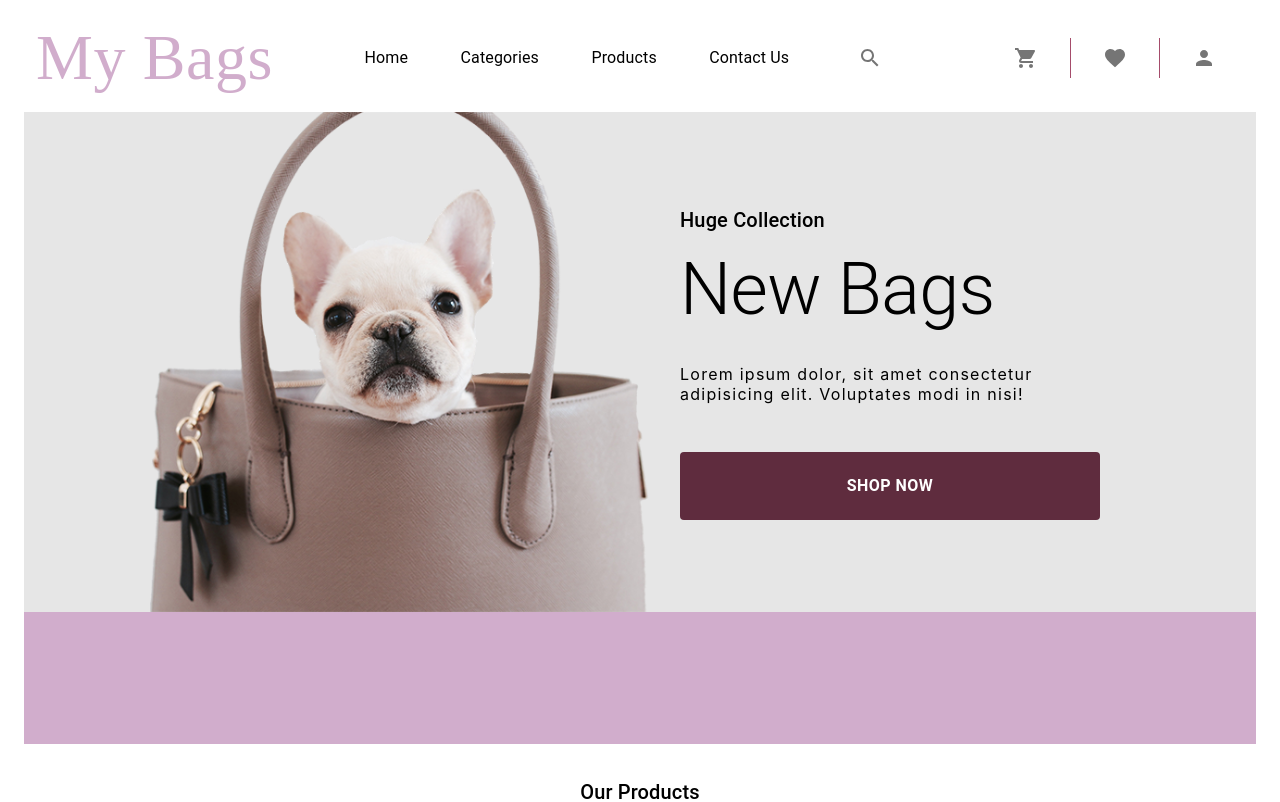
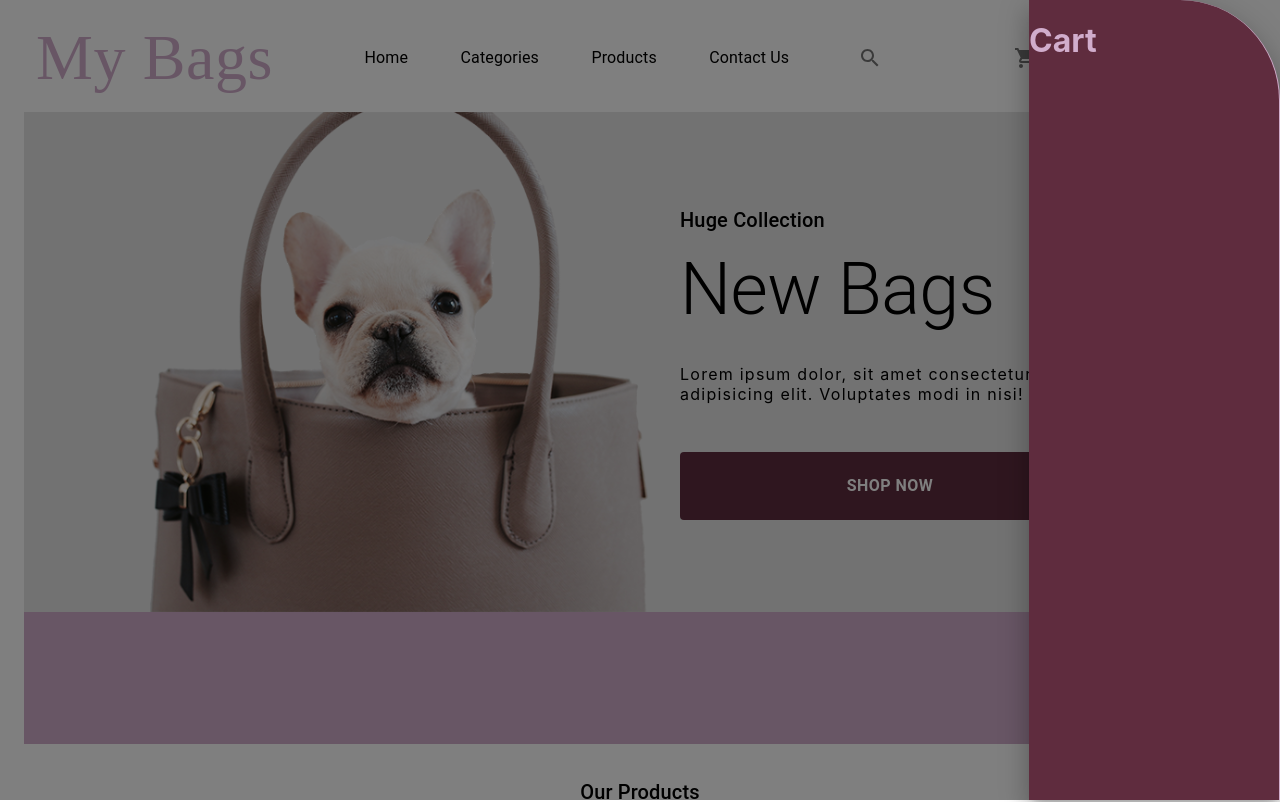
Before and after one commit to JiwanChaudhary/E-Commerce, a React (Create React App) app: page / in a window 1280 px wide. Shown: the top 802 px of the page. Built offline with nearby package versions, Linux system fonts and the light colour scheme; a web font is replaced by a local one.

Commit message:
cart initialised

```diff
--- a/src/App.js
+++ b/src/App.js
@@ -3,6 +3,7 @@ import { ThemeProvider } from "@mui/system";
 import { useEffect } from "react";
 import Appbar from "./components/appbar";
 import Banner from "./components/banner";
+import Cart from "./components/cart";
 import AppDrawer from "./components/drawer";
 import Footer from "./components/footer";
 import Products from "./components/products";
@@ -27,6 +28,7 @@ function App() {
           <Products />
           <Footer />
           <AppDrawer />
+          <Cart />
           <SearchBox />
         </UIProvider>
       </Container>
--- /dev/null
+++ b/src/components/cart/index.js
@@ -0,0 +1,9 @@
+import { Drawer } from "@mui/material";
+
+export default function Cart() {
+  return (
+    <Drawer open={true} anchor="right">
+      <h1>Cart</h1>
+    </Drawer>
+  );
+}
```
